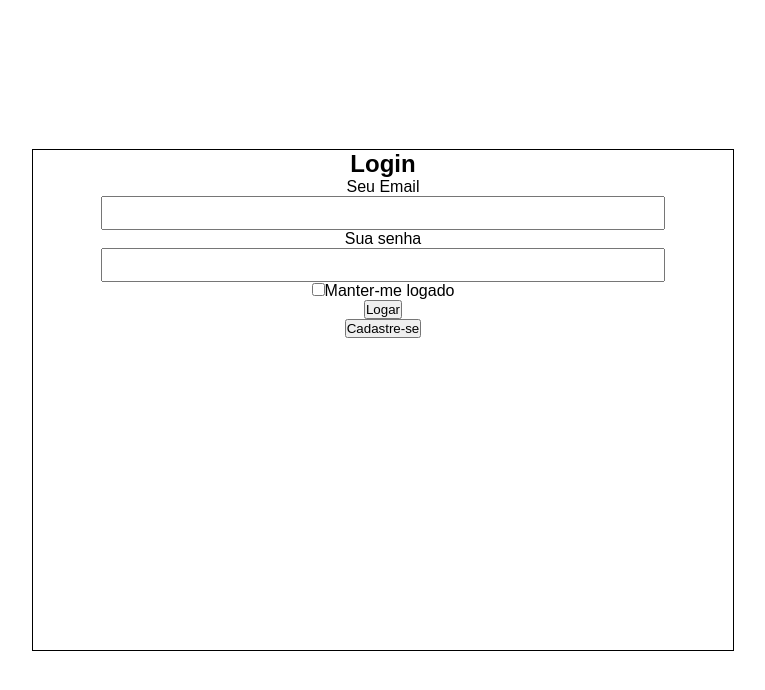
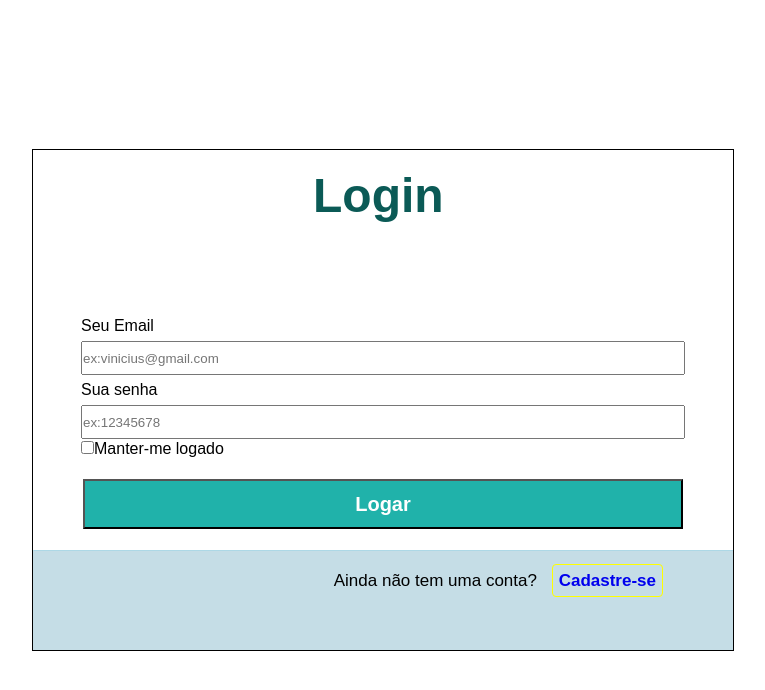
Before and after one commit to Adrian2389/projeto-login3, a plain HTML site: page index.html in a window 1280 px wide. Shown: the whole page, without its empty margins (257-1022 px from the left). Drawn offline with Linux system fonts and the light colour scheme.

Commit message:
mais alguns reparos

```diff
--- a/index.html
+++ b/index.html
@@ -17,21 +17,24 @@
 
                 <div class="cont">
                     <label for="email">Seu Email</label>
-                    <input type="text" name="email" id="email">
+                    <input type="text" name="email" id="email" required autocomplete="email" placeholder="ex:vinicius@gmail.com">
                 </div>
                 <div class="cont">
                     <label for="senha">Sua senha</label>
-                    <input type="password" name="senha" id="senha">
+                    <input type="password" name="senha" id="senha" required autocomplete="new-password" placeholder="ex:12345678">
 
                 </div>
-                <div >
+                <div id="check">
                     <input type="checkbox" name="log" id="log">Manter-me logado
                 </div>
                  <input type="submit" value="Logar">
 
-                 <div>
-                 <input type="button" value="Cadastre-se">
-                 </div>
+
+                <di class="cadastro">
+                    Ainda não tem uma conta?
+                    <a href="#">Cadastre-se</a>
+                </div>
+
 
         </form>
         </section>
--- a/style.css
+++ b/style.css
@@ -6,6 +6,13 @@
 body {
     font-family: Arial, Helvetica, sans-serif;
     background-color: white;
+    display: flex;
+    justify-content: center;
+    align-items: center;
+    justify-items: center;
+    align-content: center;
+
+
 }
 main {
     height: 100vh;
@@ -13,6 +20,8 @@ main {
 
     text-align: center;
     position: relative;
+
+
 
 
 
@@ -28,10 +37,98 @@ section#login {
     height: 500px;
     width: 700px;
     overflow: hidden;
+    display: flex;
+    justify-content: center;
+    align-items: center;
+
+
+
+
+
 
 }
+section h1 {
+    position: absolute;
+    bottom: 85%;
+    left: 40%;
+    font-weight: bold;
+    font-size: 48px;
+    color: rgb(11, 90, 86);
+
+
+
+
+
+}
+section h1::after {
+    content: '';
+    display: block;
+    width: 100%;
+    height: 2px;
+    }
+.cont {
+    line-height: 30px;
+    text-align: left;
+    text-shadow: 10px;
+}
 .cont input {
-    width: 80%;
+    width: 600px;
     height: 30px;
     display: block;
+
+
+
 }
+div [type="submit"] {
+    background-color: lightseagreen;
+    width: 600px;
+    position: relative;
+    top: 40px;
+    height: 50px;
+
+
+
+
+}
+#check {
+    position: absolute;
+    top: 58%;
+
+
+}
+.cadastro {
+    position: absolute;
+    height: 60px;
+    left: 0px;
+    top: 80%;
+    width: 600px;
+    padding: 20px 30px 20px 30px;
+    font-size: 17px;
+    text-align: right;
+    border-top: 1px solid lightblue;
+    -webkit-border-radius: 1px;
+    background-color: rgb(197, 221, 230);
+    padding-right: 300px;
+
+}
+   div a {
+
+   font-weight: bolder;
+    padding: 6px;
+    margin-left: 10px;
+    border: 1px solid yellow;
+
+    -webkit-border-radius: 4px;
+    border-radius: 4px;
+
+    -webkit-transition: all 0.4s linear;
+    transition: all 0.4s;
+    text-decoration: none;
+   }
+
+
+[value="Logar"] {
+    font-size: 20px;
+    color: white;
+    font-weight: bold;
+}
```
